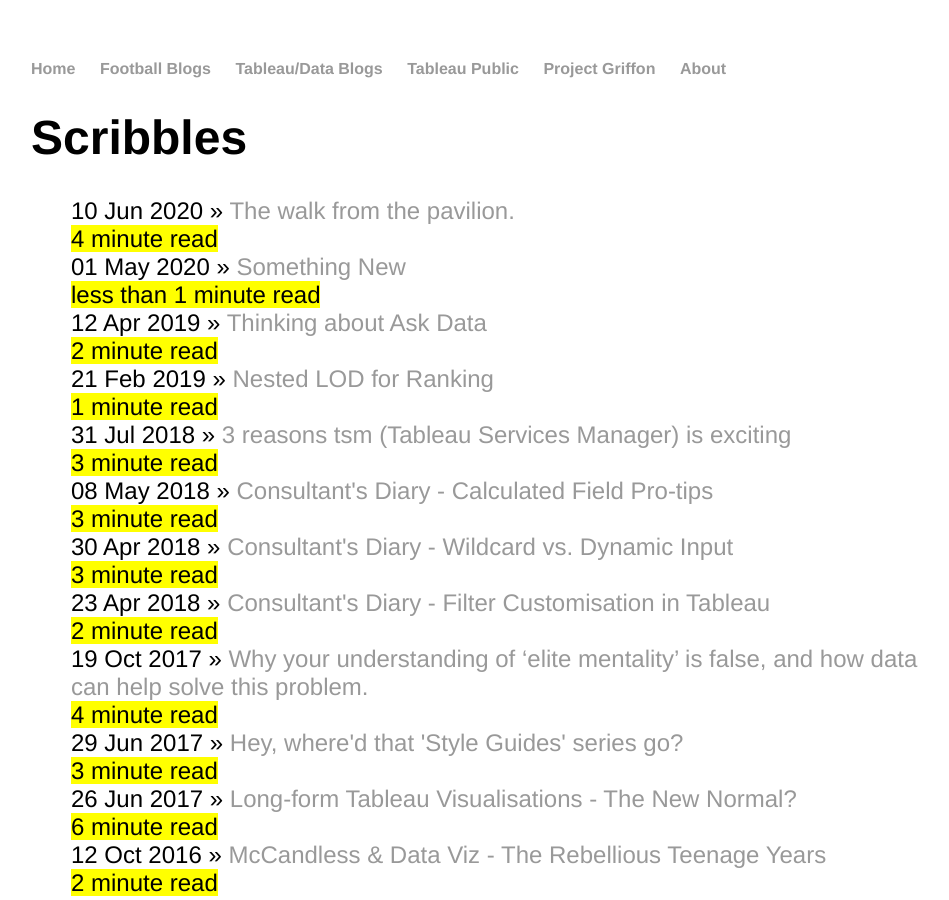
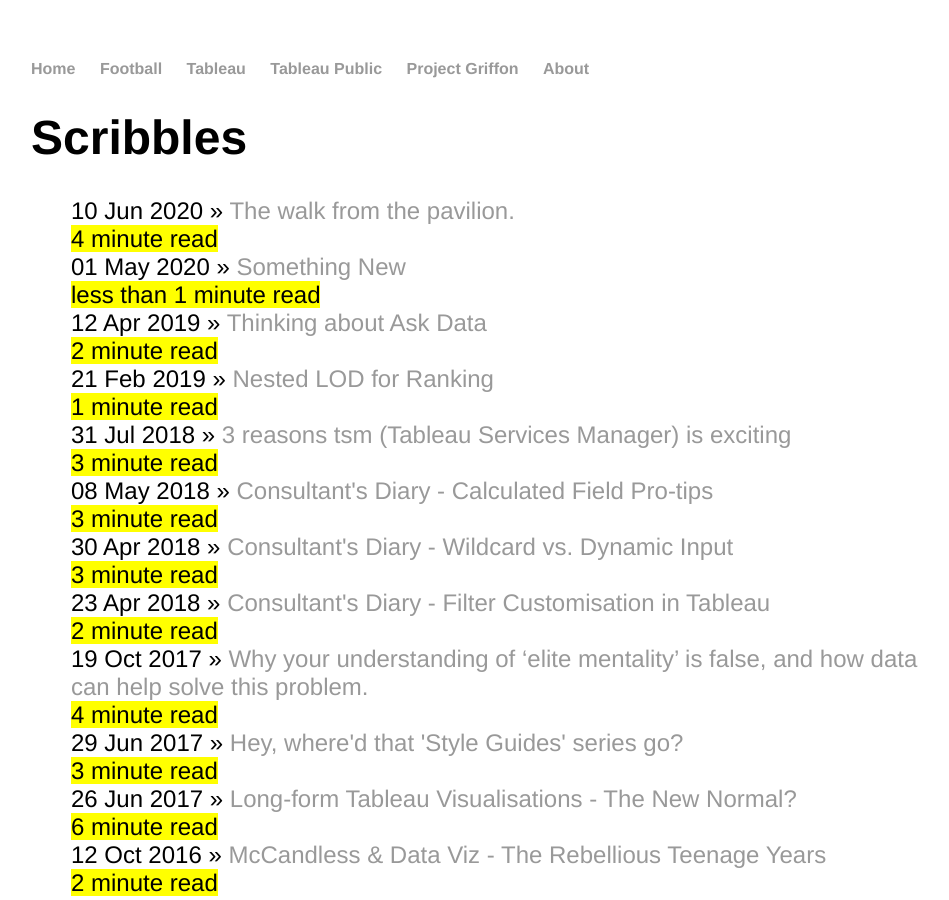
Before and after one commit to scribblr42/scribbles.github.io, a Jekyll site: the page built from index.html, in a window 1280 px wide and 900 px high. Shown: the whole window, without its empty margins (161-1110 px from the left). Built offline with Jekyll 4.4.1, drawn with Linux system fonts in a browser that asks for light colours.

Commit message:
Update default.html

```diff
--- a/_layouts/default.html
+++ b/_layouts/default.html
@@ -12,8 +12,8 @@
 			<nav>
 	    		<ul>
 	        		<li><a href="/">Home</a></li>
-				<li><a href="/football/posts">Football Blogs</a></li>
-				<li><a href="/data_chat/posts">Tableau/Data Blogs</a></li>
+				<li><a href="/tag/football">Football</a></li>
+				<li><a href="/tag/football">Tableau</a></li>
 				<li><a href="https://public.tableau.com/profile/scribblr.42#!/">Tableau Public</a></li>
 				<li><a href="https://community.tableau.com/docs/DOC-22175/">Project Griffon</a></li>
 				<li><a href="/about/">About</a></li>
```
